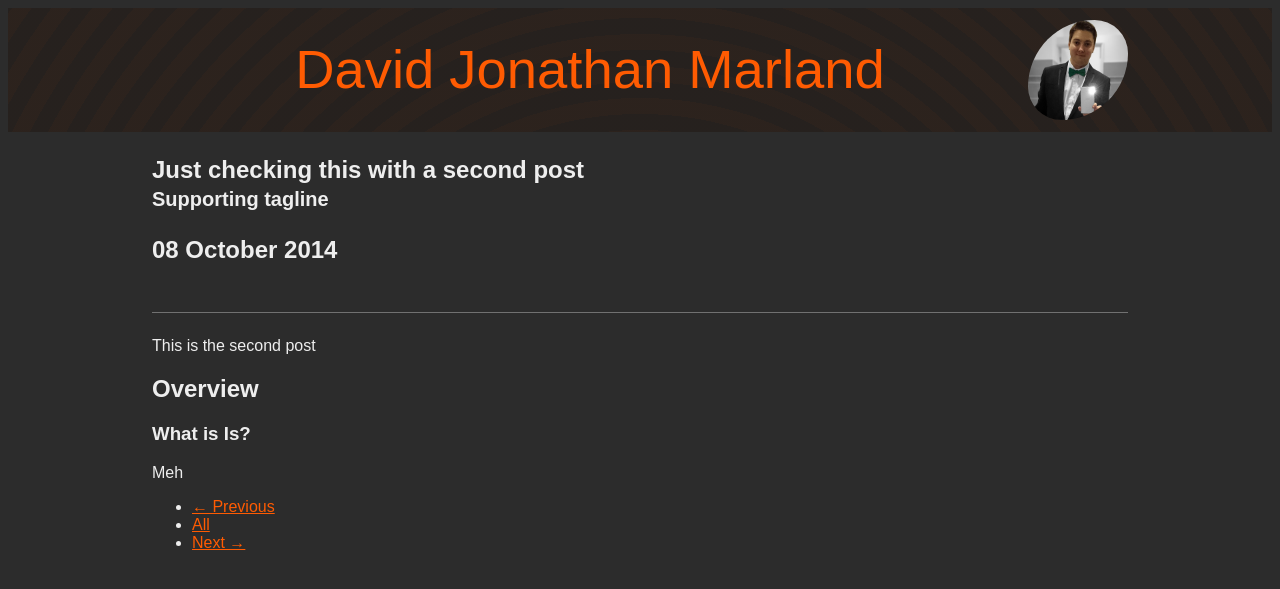
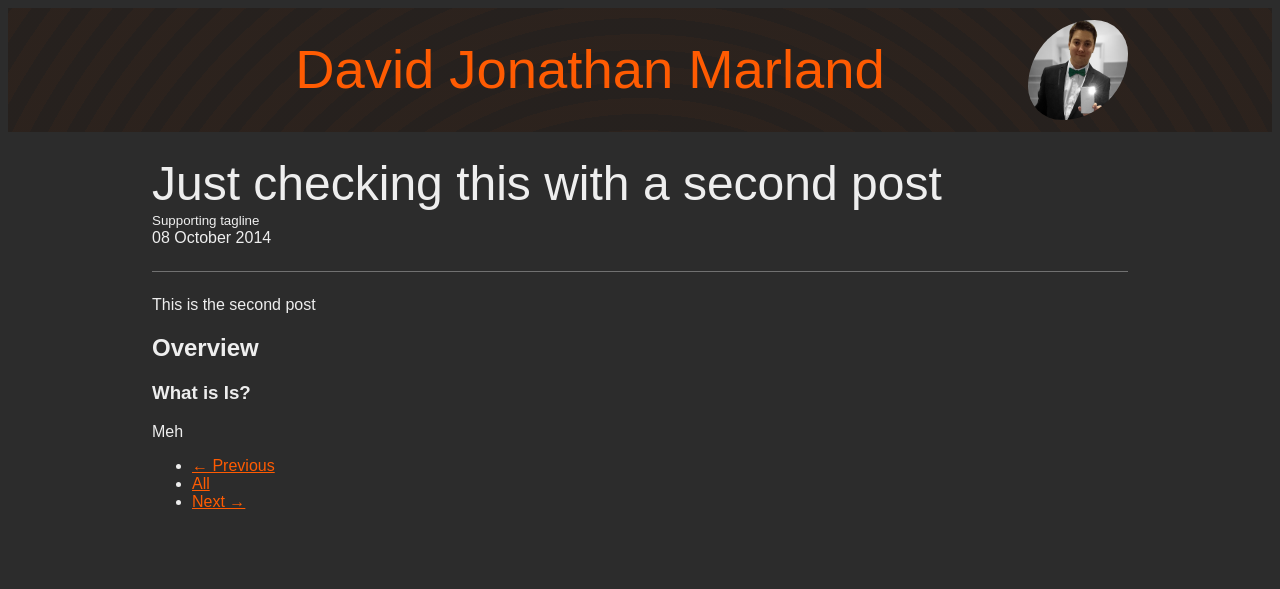
Before and after one commit to djmarland/djmarland.github.io, a Jekyll site: the page built from _posts/2014-10-08-a-second-post-to-check.md, in a window 1280 px wide. Shown: the top 589 px of the page. Built offline with Jekyll 4.4.1, drawn with Linux system fonts in a browser that asks for light colours.

Commit message:
More styles

```diff
--- a/_includes/header.html
+++ b/_includes/header.html
@@ -77,9 +77,18 @@
             }
             h1 {
                 margin: 0;
+                font-size: 48px;
+                font-size: 3rem;
+                font-weight: lighter;
             }
             a:link {
                 color: #FF5B02;
+            }
+            p {
+                margin: 0;
+            }
+            .content-p {
+                margin-bottom: 24px;
             }
             @media all and (min-width: 63em) {
                 .header-wrap {
--- a/_layouts/post.html
+++ b/_layouts/post.html
@@ -5,7 +5,7 @@ layout: post
 {% include header.html %}
 <article>
   <div class="article-meta">
-    <h1 class="article-title">{{ page.title }}<h1>
+    <h1 class="article-title">{{ page.title }}</h1>
     {% if page.tagline %}<small class="article-tagline">{{page.tagline}}</small>{% endif %}
     <p class="article-date">{{ page.date | date_to_long_string }}</p>
   </div>
```
